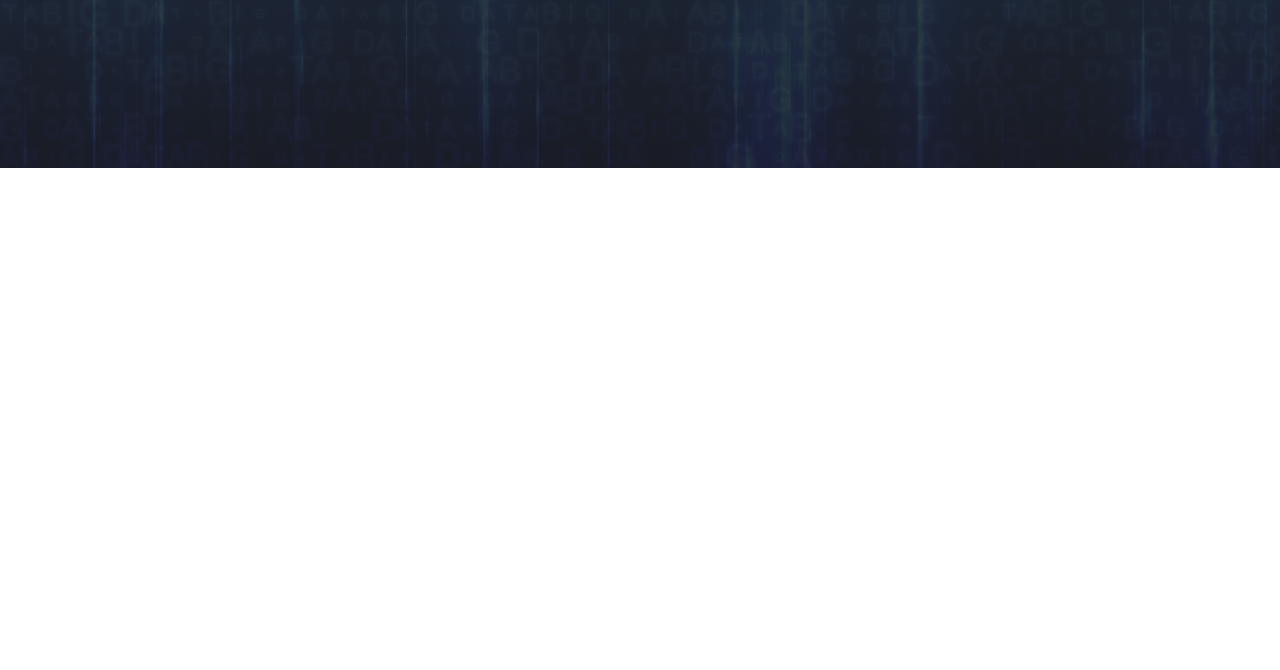
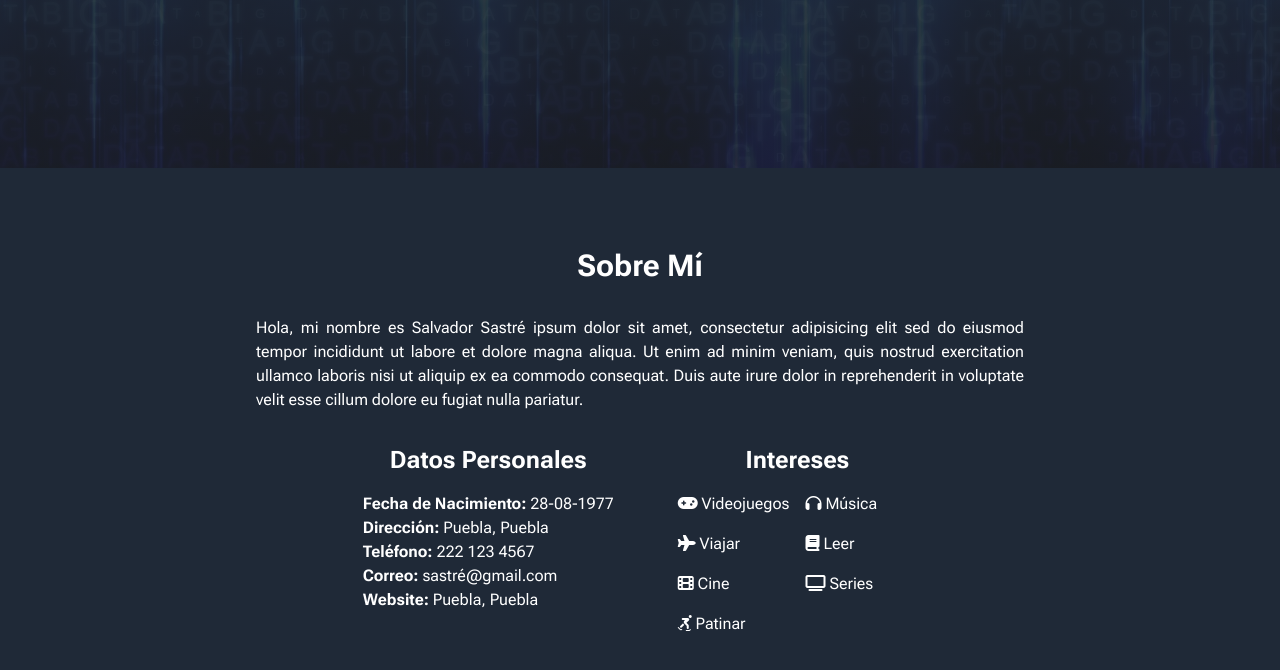
Before and after one commit to chavosastre/portafolio, a plain HTML site: page index.html in a window 1280 px wide. Shown: the part 696-1366 px from the top of the page. Before the commit the page ends 864 px from the top, so only its background shows below. Drawn offline with nearby package versions, Linux system fonts and the light colour scheme.

Commit message:
Se crea la seccion Sobre Mi

```diff
--- a/index.html
+++ b/index.html
@@ -38,7 +38,7 @@
                 <div class="contenedor-img">
                     <img src="./assets/imgs/avatar.jpg" alt="Salvador Sastré" class="rounded-full w-50 h-50 mx-auto border-4 border-white-600">
                 </div>
-                <h1 class="text-4xl font-bold my-4">Salvador Sastré</h1>
+                <h1 class="text-6xl font-bold my-4">Salvador Sastré</h1>
                 <p class="text-xl">Desarrollador Fullstack</p>
                 <div class="redes mt-5 flex justify-center space-x-4">
                     <a href="#" target="_blank" class="text-2xl mx-2 p-3 rounded-full bg-gray-900 hover:bg-gray-600 transition-colors"><i class="fa-brands fa-facebook"></i></a>
@@ -51,5 +51,37 @@
     </section>
 
     <!-- Sección Sobre Mi -->
+    <section id="sobremi" class="bg-gray-800 text-white">
+        <div class="container mx-auto py-20 text-center">
+            <h2 class="text-3xl font-bold mb-8">Sobre Mí</h2>
+            <p class="text-justify mx-auto max-w-3xl mb-8"><span>Hola, mi nombre es Salvador Sastré</span> ipsum dolor sit amet, consectetur adipisicing elit sed do eiusmod tempor incididunt ut labore et dolore magna aliqua. Ut enim ad minim veniam, quis nostrud exercitation ullamco laboris nisi ut aliquip ex ea commodo consequat. Duis aute irure dolor in reprehenderit in voluptate velit esse cillum dolore eu fugiat nulla pariatur.</p>
+            <div class="flex flex-col md:flex-row justify-center space-y-8 md:space-y-0 md:space-x-16">
+                <!-- Datos Personales -->
+                <div class="col">
+                    <h3 class="text-2xl font-bold mb-4">Datos Personales</h3>
+                    <ul class="text-left">
+                        <li><span class="font-bold">Fecha de Nacimiento:</span> 28-08-1977</li>
+                        <li><span class="font-bold">Dirección:</span> Puebla, Puebla</li>
+                        <li><span class="font-bold">Teléfono:</span> 222 123 4567</li>
+                        <li><span class="font-bold">Correo:</span> sastré@gmail.com</li>
+                        <li><span class="font-bold">Website:</span> Puebla, Puebla</li>
+                    </ul>
+                </div>
+                <!-- Intereses -->
+                <div class="col">
+                    <h3 class="text-2xl font-bold mb-4">Intereses</h3>
+                    <div class="grid grid-cols-2 gap-4 text-left">
+                        <div><i class="fa-solid fa-gamepad"></i> <span>Videojuegos</span></div>
+                        <div><i class="fa-solid fa-headphones"></i> <span>Música</span></div>
+                        <div><i class="fa-solid fa-plane"></i> <span>Viajar</span></div>
+                        <div><i class="fa-solid fa-book"></i> <span>Leer</span></div>
+                        <div><i class="fa-solid fa-film"></i> <span>Cine</span></div>
+                        <div><i class="fa-solid fa-tv"></i> <span>Series</span></div>
+                        <div><i class="fa-solid fa-person-skating"></i> <span>Patinar</span></div>
+                    </div>
+                </div>
+            </div>
+        </div>
+    </section>
 </body>
 </html>
```
